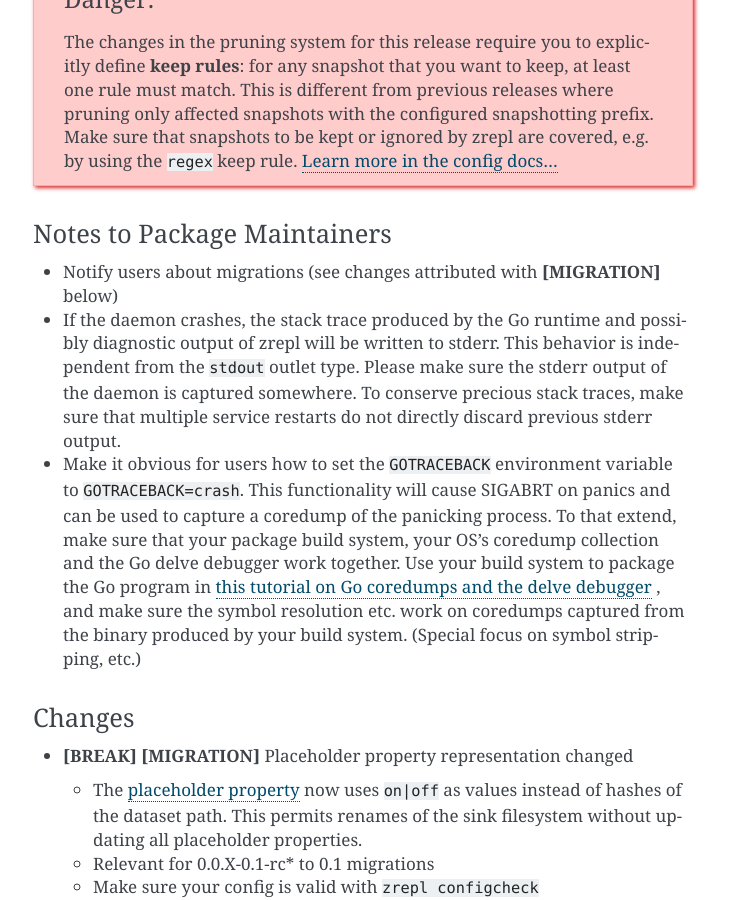
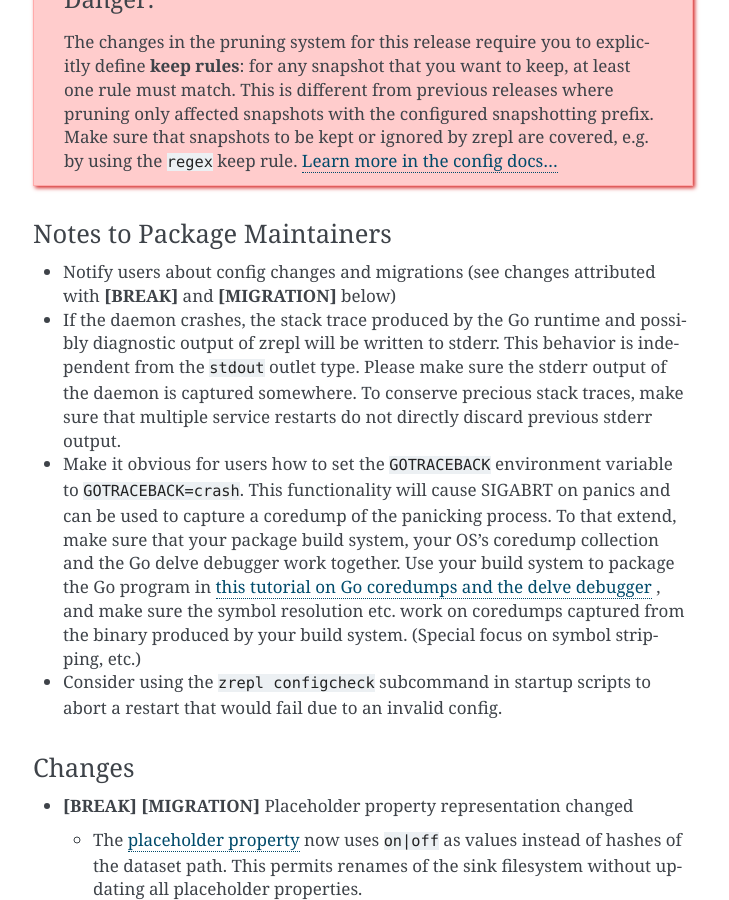
Before and after one commit to zrepl/zrepl, a Sphinx documentation site: the page built from docs/changelog.rst, in a window 1280 px wide and 900 px high, scrolled down 722 px. Shown: the whole window, without its empty margins (387-1116 px from the left). Built offline with Sphinx 7.4.7, drawn with Linux system fonts in a browser that asks for light colours; the version number could not be read and is left out; cross-references to code outside the pages are shown as plain code.

Commit message:
docs: changelog: more maintainer notices

```diff
--- a/docs/changelog.rst
+++ b/docs/changelog.rst
@@ -42,7 +42,7 @@
 Notes to Package Maintainers
 ~~~~~~~~~~~~~~~~~~~~~~~~~~~~
 
-* Notify users about migrations (see changes attributed with |mig| below)
+* Notify users about config changes and migrations (see changes attributed with |break| and |mig| below)
 * If the daemon crashes, the stack trace produced by the Go runtime and possibly diagnostic output of zrepl will be written to stderr.
   This behavior is independent from the ``stdout`` outlet type.
   Please make sure the stderr output of the daemon is captured somewhere.
@@ -51,6 +51,7 @@
   This functionality will cause SIGABRT on panics and can be used to capture a coredump of the panicking process.
   To that extend, make sure that your package build system, your OS's coredump collection and the Go delve debugger work together.
   Use your build system to package the Go program in `this tutorial on Go coredumps and the delve debugger <https://rakyll.org/coredumps/>`_ , and make sure the symbol resolution etc. work on coredumps captured from the binary produced by your build system. (Special focus on symbol stripping, etc.)
+* Consider using the ``zrepl configcheck`` subcommand in startup scripts to abort a restart that would fail due to an invalid config.
 
 Changes
 ~~~~~~~
```
